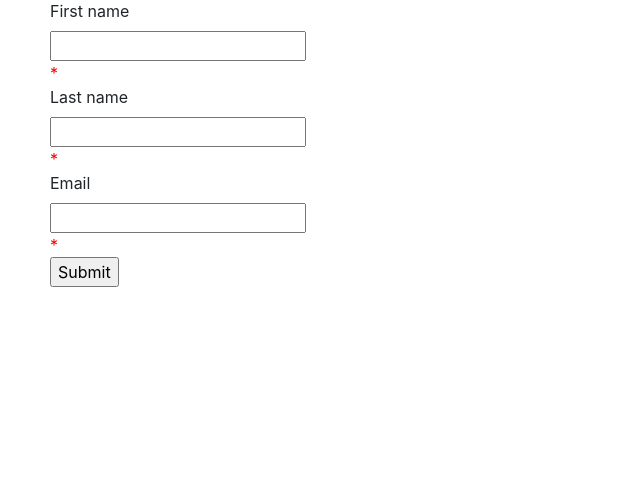
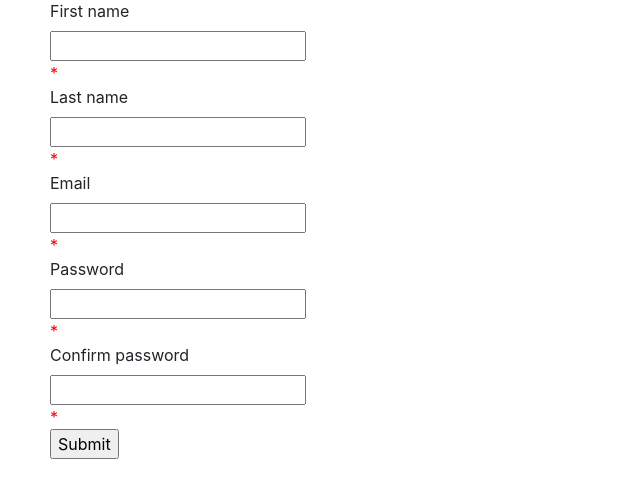
Before and after one commit to xandervdh/php-mysql-introduction, a PHP site: page /register.php in a window 1280 px wide. Shown: the part 75-573 px from the top of the page, without its empty margins (0-640 px from the left). Run offline with PHP 8.4, Linux system fonts and the light colour scheme; style sheets or scripts are compiled from the project's sources.

Commit message:
fixed bug

```diff
--- a/model/Auth.php
+++ b/model/Auth.php
@@ -7,10 +7,12 @@ class Auth {
         if (!filter_var($email, FILTER_VALIDATE_EMAIL)){
             return 'Invalid email adress!';
         }
-        $handler = $pdo->prepare('SELECT first_name FROM students WHERE email = :email');
+        $handler = $pdo->prepare('SELECT email FROM students WHERE email = :email');
         $handler->bindValue(':email', $email);
+        $handler->execute();
+        $dbEmail = $handler->fetch();
 
-        if ($handler->execute()){
+        if ($dbEmail['email'] === $email){
             return 'Email is already in use!';
         }
         return "";
@@ -21,6 +23,7 @@ class Auth {
         if (!preg_match("/^[a-zA-Z-' ]*$/", $name)) {
             return 'Only letters and white space allowed';
         }
+        return "";
     }
 
 }
--- a/register.php
+++ b/register.php
@@ -14,9 +14,9 @@ $authConnection = new Connection();
 $pdo = $authConnection->openDB();
 $authorization = new Auth();
 $error = 'style="border-color: red"';
-$firstName = $lastName = $email = "";
-$firstNameError = $lastNameError = $emailError = "";
-$firstNameErrorMessage = $lastNameErrorMessage = $emailErrorMessage = "";
+$firstName = $lastName = $email = $password = $passwordConfirm = "";
+$firstNameError = $lastNameError = $emailError = $passwordError = $passwordConfirmError = "";
+$firstNameErrorMessage = $lastNameErrorMessage = $emailErrorMessage = $passwordErrorMessage = $passwordConfirmErrorMessage = "";
 
 if ($_SERVER["REQUEST_METHOD"] == "POST") {
     if (empty($_POST['firstName'])) {
@@ -52,7 +52,23 @@ if ($_SERVER["REQUEST_METHOD"] == "POST") {
         } else {$_SESSION['email'] = $email;}
     }
 
-    if (empty($firstNameErrorMessage && $lastNameErrorMessage && $emailErrorMessage)){
+    if (empty($_POST['password'])) {
+        $passwordErrorMessage = 'Password is required';
+        $passwordError = $error;
+    } else {
+        $password = $_POST['password'];
+        $_SESSION['password'] = $password;
+    }
+
+    if (empty($_POST['passwordConfirm'])) {
+        $emailErrorMessage = 'Password confirmation is required';
+        $emailError = $error;
+    } else {
+        $passwordConfirm = $_POST['passwordConfirm'];
+        $_SESSION['passwordConfirm'] = $passwordConfirm;
+    }
+
+    if (empty($firstNameErrorMessage) && empty($lastNameErrorMessage) && empty($emailErrorMessage)){
         $student = new Student($firstName, $lastName, $email);
         $connection = new Connection();
         $connection->insertData($student);
@@ -89,12 +105,23 @@ function check_input($data)
         <label for="firstName">First name</label><br>
         <input type="text" name="firstName" id="firstName" value="<?php echo $firstName ?>" <?php echo $firstNameError; ?>><br>
         <span class="required">* <?php echo $firstNameErrorMessage; ?></span><br>
+
         <label for="lastName">Last name</label><br>
         <input type="text" name="lastName" id="lastName" value="<?php echo $lastName ?>" <?php echo $lastNameError; ?>><br>
         <span class="required">* <?php echo $lastNameErrorMessage; ?></span><br>
+
         <label for="email">Email</label><br>
         <input type="text" name="email" id="email" value="<?php echo $email ?>" <?php echo $emailError; ?>><br>
         <span class="required">* <?php echo $emailErrorMessage; ?></span><br>
+
+        <label for="password">Password</label><br>
+        <input type="text" name="password" id="password" value="<?php echo $password ?>" <?php echo $passwordError; ?>><br>
+        <span class="required">* <?php echo $passwordErrorMessage; ?></span><br>
+
+        <label for="passwordConfirm">Confirm password</label><br>
+        <input type="text" name="passwordConfirm" id="passwordConfirm" value="<?php echo $passwordConfirm ?>" <?php echo $passwordConfirmError; ?>><br>
+        <span class="required">* <?php echo $passwordConfirmErrorMessage; ?></span><br>
+
         <input type="submit" value="Submit">
     </form>
 </div>
```
